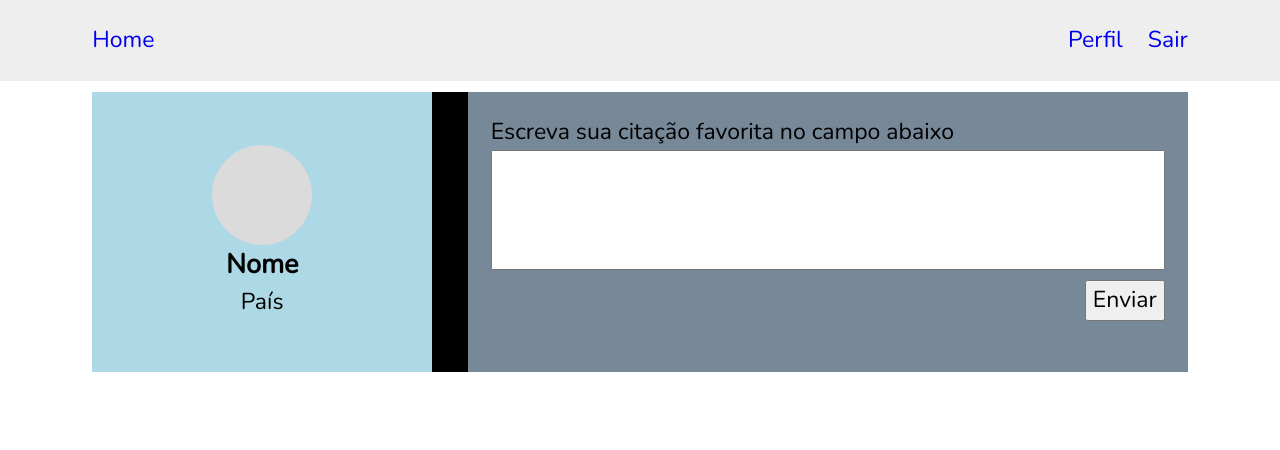
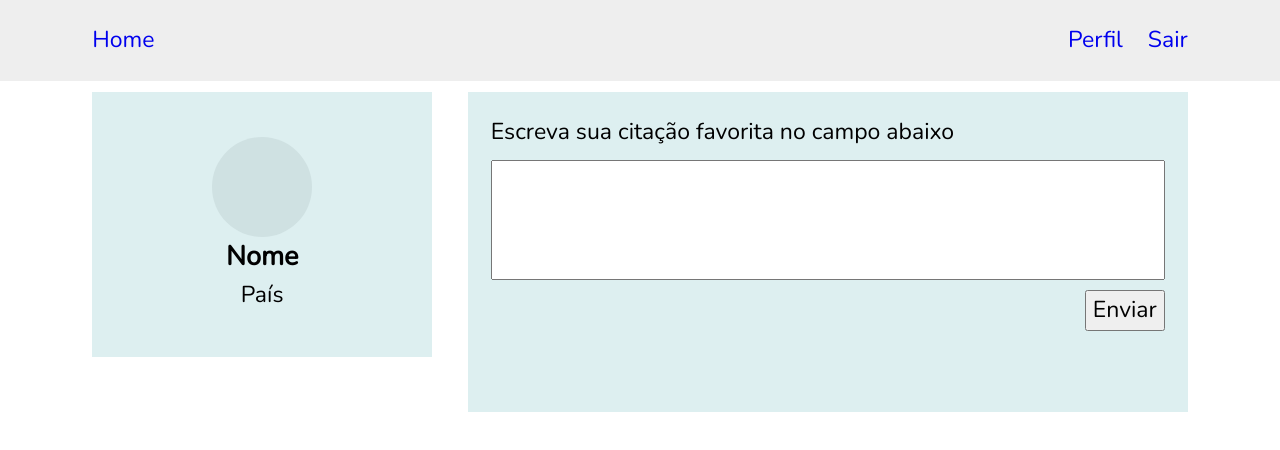
Before and after one commit to m-rcussilva/quotes, a React (Create React App) app: page /home in a window 1280 px wide. Shown: the top 450 px of the page. Built offline with nearby package versions, Linux system fonts and the light colour scheme.

Commit message:
configurando input controlado

```diff
--- a/src/components/FeedContainer/FeedContainer.css
+++ b/src/components/FeedContainer/FeedContainer.css
@@ -1,5 +1,5 @@
 .FeedContainer {
-    background-color: lightslategray;
+    background-color: var(--tertiary-color);
     padding: 1em;
     width: 720px;
     max-width: 722px;
@@ -12,7 +12,30 @@
     padding: 0.5em 1em;
 }
 
+.FeedContainer-info-input {
+    margin-bottom: 10px;
+}
+
+.FeedContainer-ctn-btn {
+    display: flex;
+    justify-content: flex-end;
+    margin-bottom: 2.5em;
+}
+
 .FeedContainer-btn {
-    float: right;
     cursor: pointer;
 }
+
+.FeedContainer-ctn-quotes {
+    display: flex;
+    flex-direction: column;
+    border: 4px solid var(--secondary-color);
+    margin-bottom: 1.5em;
+    padding: 0.5em 1em;
+    border-radius: 6px;
+    background-color: #f2f9f9;
+}
+
+.FeedContainer-quotes {
+    color: #454545;
+}
--- a/src/components/FeedContainer/FeedContainer.js
+++ b/src/components/FeedContainer/FeedContainer.js
@@ -1,15 +1,55 @@
+import { useState } from "react";
 import "./FeedContainer.css";
 
 const FeedContainer = () => {
+    const [message, setMessage] = useState("");
+    const [list, setList] = useState([]);
+
+    const getData = (e) => {
+        setMessage(e.target.value);
+    };
+
+    const handleSubmit = () => {
+        const data = { message };
+
+        if (message) {
+            setList((ls) => [...ls, data]);
+            setMessage("");
+        }
+    };
+
+    const getList = list.map((msg, index) => {
+        return (
+            <div key={index} className="FeedContainer-ctn-quotes">
+                <p className="FeedContainer-quotes">{msg.message}</p>
+            </div>
+        );
+    });
+
     return (
         <div className="FeedContainer">
             <div>
-                <p>Escreva sua citação favorita no campo abaixo</p>
+                <p className="FeedContainer-info-input">
+                    Escreva sua citação favorita no campo abaixo
+                </p>
             </div>
-            <textarea className="FeedContainer-textarea"></textarea>
+
+            <textarea
+                className="FeedContainer-textarea"
+                value={message}
+                onChange={getData}
+            ></textarea>
+
             <div className="FeedContainer-ctn-btn">
-                <button className="FeedContainer-btn">Enviar</button>
+                <button
+                    className="FeedContainer-btn"
+                    onClick={() => handleSubmit()}
+                >
+                    Enviar
+                </button>
             </div>
+
+            {getList}
         </div>
     );
 };
--- a/src/components/Sidebar/Sidebar.css
+++ b/src/components/Sidebar/Sidebar.css
@@ -1,5 +1,5 @@
 .Sidebar {
-    background-color: lightblue;
+    background-color: var(--tertiary-color);
     width: 340px;
     max-width: 360px;
     padding: 1em;
@@ -7,7 +7,7 @@
     align-items: center;
     justify-content: center;
     text-align: center;
-    height: 280px;
+    height: 265px;
 }
 
 .Sidebar-profile-img {
--- a/src/pages/Home/Home.css
+++ b/src/pages/Home/Home.css
@@ -1,5 +1,5 @@
 .Home {
-    background-color: black;
+    /* background-color: black; */
     width: 100%;
     height: 100%;
 }
```
Also changed, not shown: src/components/ListQuotes/ListQuotes.js (added, +15 -0 lines), src/assets/images/profile-pic.png, src/components/ListQuotes/ListQuotes.css (added).
